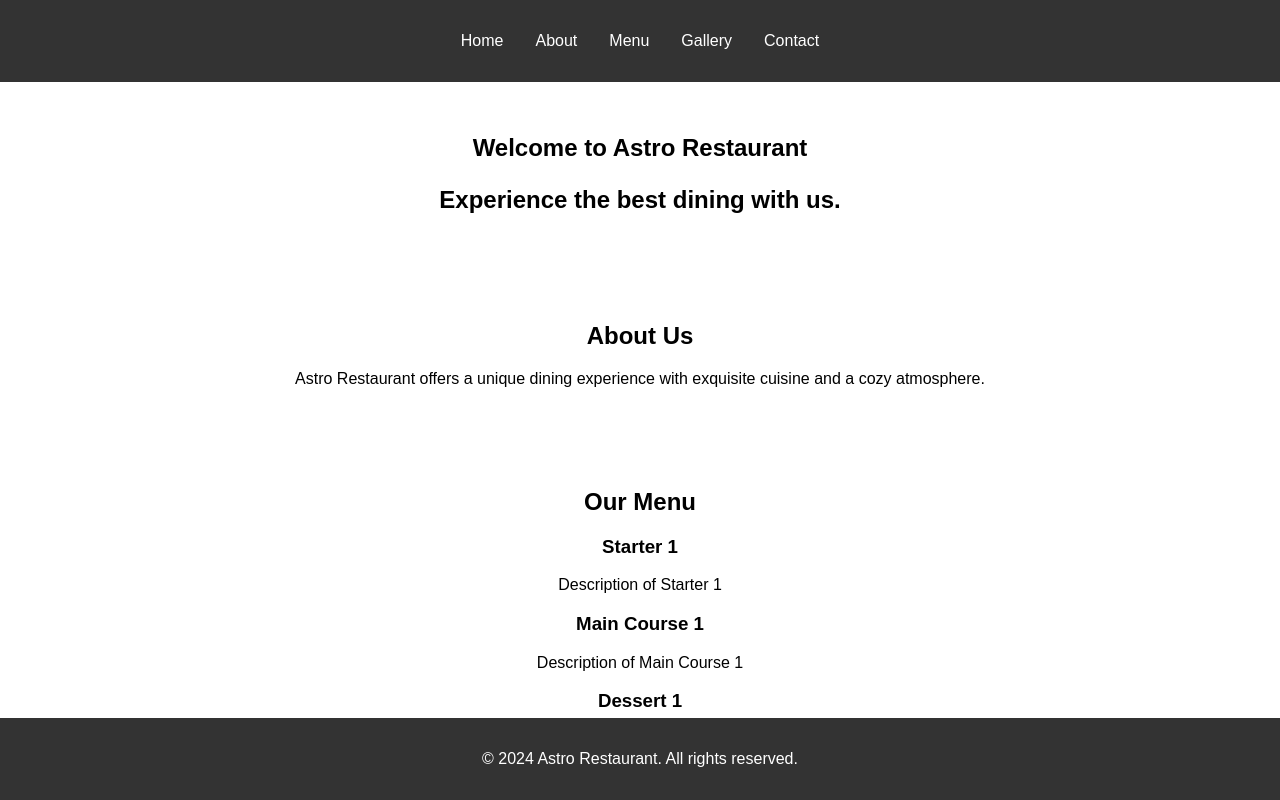
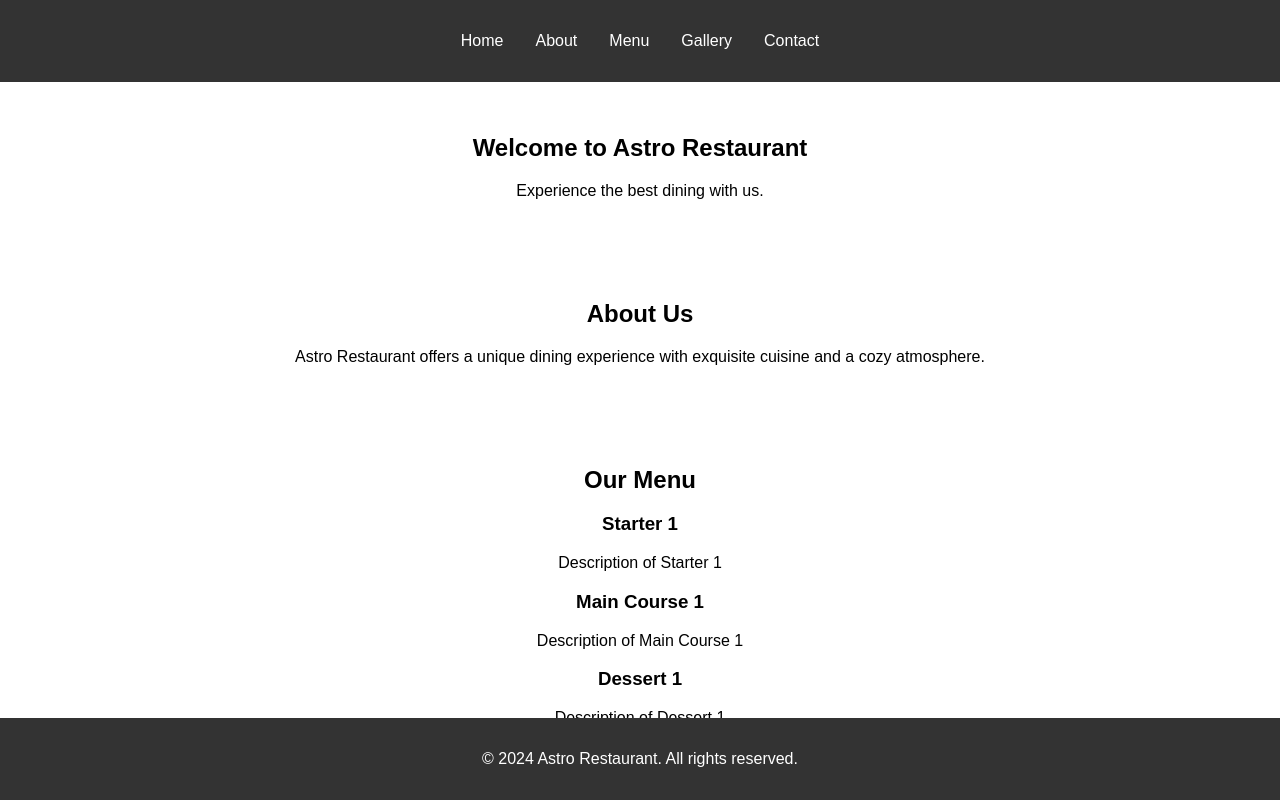
Before and after one commit to momoking01/projektarbeitgithub1, an Astro site: page / in a window 1280 px wide. Shown: the top 800 px of the page. Built offline with nearby package versions, Linux system fonts and the light colour scheme; Astro itself is replaced by a stand-in of ours.

Commit message:
Update index.astro

```diff
--- a/src/pages/index.astro
+++ b/src/pages/index.astro
@@ -24,7 +24,7 @@
         </nav>
     </header>
     <section id="home">
-        <h1>Welcome to Astro Restaurant<h1>
+        <h1>Welcome to Astro Restaurant</h1>
         <p>Experience the best dining with us.</p>
     </section>
     <section id="about">
```
